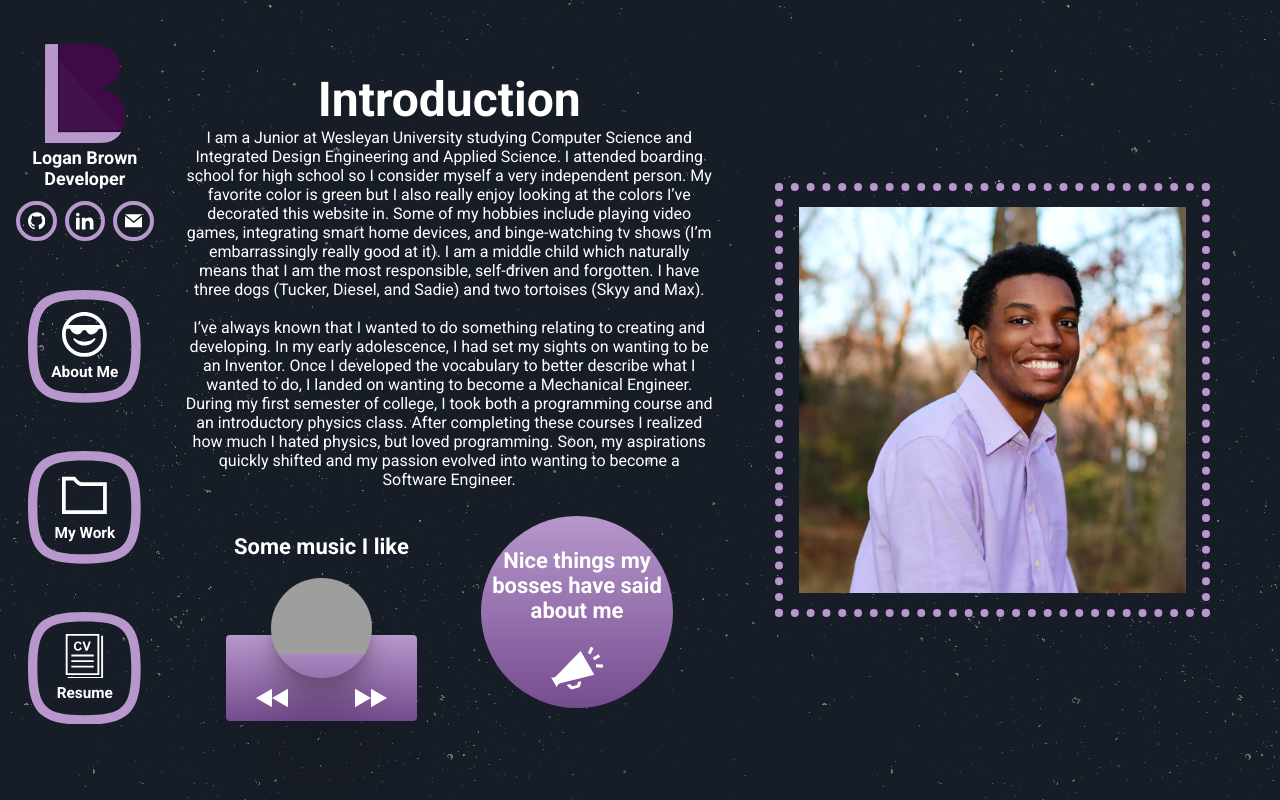
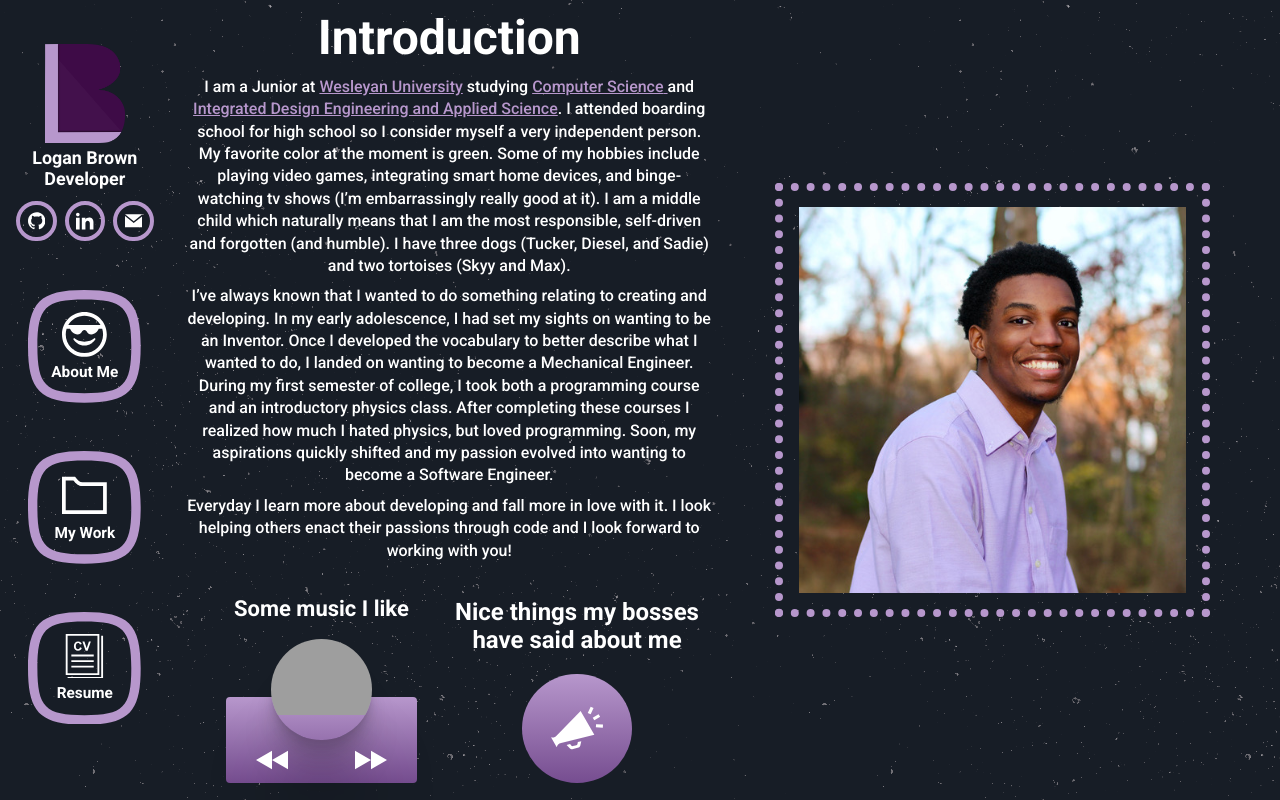
Before and after one commit to Lr-Brown/blkswn, a React (Create React App) app: page / in a window 1280 px wide. Built offline with nearby package versions, Linux system fonts and the light colour scheme; grey boxes are pictures that could not be loaded.

Commit message:
improved mobile version + small ui adjustments

```diff
--- a/src/lib/GlobalStyles.js
+++ b/src/lib/GlobalStyles.js
@@ -69,6 +69,7 @@ button{
     -webkit-box-sizing: border-box;
     box-sizing: border-box;
     scroll-behavior: smooth;
+    @media only screen and (min-width: 1024px) {
     ::-webkit-scrollbar {
       width: 12px;
       }
@@ -82,6 +83,8 @@ button{
           );
         border-radius: 4px;
       }
+  }
+
     }
 }
 
--- a/src/sections/intro/index.js
+++ b/src/sections/intro/index.js
@@ -26,18 +26,39 @@ const IntroView = () => {
         <SAboutMe>
           <STitle>Introduction</STitle>
           <SText>
-            I am a Junior at Wesleyan University studying Computer Science and
-            Integrated Design Engineering and Applied Science. I attended
-            boarding school for high school so I consider myself a very
-            independent person. My favorite color is green but I also really
-            enjoy looking at the colors I’ve decorated this website in. Some of
-            my hobbies include playing video games, integrating smart home
-            devices, and binge-watching tv shows (I’m embarrassingly really good
-            at it). I am a middle child which naturally means that I am the most
-            responsible, self-driven and forgotten. I have three dogs (Tucker,
-            Diesel, and Sadie) and two tortoises (Skyy and Max).
+            I am a Junior at{" "}
+            <a
+              href="https://www.wesleyan.edu/"
+              target="_blank"
+              rel="noopener noreferrer"
+            >
+              Wesleyan University
+            </a>{" "}
+            studying{" "}
+            <a
+              href="https://www.wesleyan.edu/mathcs/cs/index.html"
+              target="_blank"
+              rel="noopener noreferrer"
+            >
+              Computer Science{" "}
+            </a>{" "}
+            and{" "}
+            <a
+              href="https://www.wesleyan.edu/ideas/"
+              target="_blank"
+              rel="noopener noreferrer"
+            >
+              Integrated Design Engineering and Applied Science
+            </a>
+            . I attended boarding school for high school so I consider myself a
+            very independent person. My favorite color at the moment is green.
+            Some of my hobbies include playing video games, integrating smart
+            home devices, and binge-watching tv shows (I’m embarrassingly really
+            good at it). I am a middle child which naturally means that I am the
+            most responsible, self-driven and forgotten (and humble). I have
+            three dogs (Tucker, Diesel, and Sadie) and two tortoises (Skyy and
+            Max).
           </SText>
-          <br />
           <SText>
             I’ve always known that I wanted to do something relating to creating
             and developing. In my early adolescence, I had set my sights on
@@ -49,15 +70,11 @@ const IntroView = () => {
             loved programming. Soon, my aspirations quickly shifted and my
             passion evolved into wanting to become a Software Engineer.
           </SText>
-          <br />
-          {/* <SText>
-            In most of my projects I work in the front end. When I’m coding, I
-            enjoy listening to R&B, Rap, and Jazz music. Some notable artists
-            include: Smino, Ari Lennox, and Jhené Aiko. I hope you take the time
-            to explore all of my projects, reflections and experience. I love
-            helping others enact their passions through code and I look forward
-            to working with you!
-          </SText> */}
+          <SText>
+            Everyday I learn more about developing and fall more in love with
+            it. I look helping others enact their passions through code and I
+            look forward to working with you!
+          </SText>
           <SOther>
             <SMuscicSection>
               <h1>Some music I like</h1>
@@ -96,14 +113,24 @@ const IntroView = () => {
                 </SMediaControls>
               </SMusic>
             </SMuscicSection>
+            <div
+              style={{
+                display: "flex",
+                flexDirection: "column",
+                alignItems: "center",
+                textAlign: "center",
+                justifyContent: "space-between",
+              }}
+            >
+              <h2> Nice things my bosses have said about me</h2>
               <SPraise
                 whileHover={{ scale: 1.05 }}
                 href={"recs.pdf"}
                 target="_blank"
               >
-              <h1> Nice things my bosses have said about me</h1>
                 <Icons.MegaPhone size="52px" />
               </SPraise>
+            </div>
           </SOther>
         </SAboutMe>
         <SPicture src={"/images/logan.jpeg"} alt={"A photo of Logan"} />
--- a/src/sections/intro/style.js
+++ b/src/sections/intro/style.js
@@ -29,14 +29,19 @@ export const SPicture = styled.img`
   display: flex;
   object-fit: contain;
   padding: 16px;
+  @media only screen and (max-width: 1023px) {
+    margin-bottom: 50px;
+  }
 `
 
-export const STitle = styled.div`
+export const STitle = styled.h1`
   display: flex;
   font-size: var(--title1);
   text-align: center;
   font-weight: 600;
   justify-content: center;
+  margin-block-start: 0em;
+  margin-block-end: 0.2em;
 `
 
 export const SContent = styled.div`
@@ -51,12 +56,17 @@ export const SContent = styled.div`
   }
 `
 export const SText = styled.p`
-  display: flex;
+  display: inline;
   text-align: center;
   flex-direction: column;
   font-size: var(--body);
   margin-block-start: 0em;
-  margin-block-end: 0em;
+  margin-block-end: 0.5em;
+  font-weight: 500;
+  line-height: 1.4;
+  a {
+    color: var(--primaryColor);
+  }
 `
 export const SAboutMe = styled.section`
   display: flex;
@@ -69,7 +79,6 @@ export const SOther = styled.span`
   grid-template-columns: repeat(2, 1fr);
   padding: 8px;
   justify-items: center;
-  width: 100%;
   @media only screen and (max-width: 1023px) {
     grid-template-columns: 1fr;
   }
@@ -86,7 +95,7 @@ export const SMuscicSection = styled.div`
   }
   @media only screen and (max-width: 1023px) {
     width: 100%;
-    margin: 16px 0px;
+    margin-bottom: 50px;
   }
 `
 export const SMusic = styled.div`
@@ -141,23 +150,18 @@ export const SMediaControls = styled.div`
 
 export const SPraise = styled(motion.a)`
   display: flex;
-  text-decoration: none;
   border-radius: 50%;
+  background: var(--primaryGradient);
+  padding: 16px;
+  height: 100%;
+  justify-content: center;
+  align-items: center;
   aspect-ratio: 1/1;
-  width: 75%;
-  flex-direction: column;
-  justify-content: space-evenly;
-  background: var(--primaryGradient);
-  align-items: center;
-  justify-content: center;
-  margin: 0px 8px;
-  padding: 8px;
-  color: var(--primaryTextColor);
-  h1 {
-    font-size: var(--headline);
-    text-align: center;
-  }
+  width: fit-content;
   path {
     fill: var(--icons);
   }
+  @media only screen and (max-width: 1023px) {
+    margin-bottom: 50px;
+  }
 `
--- a/src/sections/works/components/highlight/index.js
+++ b/src/sections/works/components/highlight/index.js
@@ -68,14 +68,13 @@ export const HighLightedWork = ({
             </SButtonRow>
           </SDescription>
           <SButtonRow index={index}>
-            {window.matchMedia("(min-width: 1024px)").matches && (
-              <Button
-                handleClick={handleClick}
-                text={"What I've learned"}
-                color={"var(--primaryColor)"}
-                margin="8px"
-              />
-            )}
+            <Button
+              handleClick={handleClick}
+              text={"All the details!"}
+              color={"var(--primaryColor)"}
+              margin="8px"
+            />
+
             <Button
               handleClick={openGallery}
               text={"Gallery"}
--- a/src/sections/works/components/other-cards/index.js
+++ b/src/sections/works/components/other-cards/index.js
@@ -13,7 +13,7 @@ const WorksCard = ({ content, onClick, layoutId, openSlide }) => {
         {window.matchMedia("(min-width: 1024px)").matches && (
           <Button
             handleClick={onClick}
-            text={"What I've Learned"}
+            text={"All the details"}
             color={"var(--secondaryColor)"}
           />
         )}
--- a/src/sections/works/components/other-cards/style.js
+++ b/src/sections/works/components/other-cards/style.js
@@ -10,6 +10,7 @@ export const SCard = styled(motion.div)`
   max-width: 500px;
   width: 100%;
   border-radius: 8px;
+  padding: 16px;
   background: linear-gradient(
     315deg,
     rgba(183, 151, 204, 1) 0%,
@@ -17,7 +18,6 @@ export const SCard = styled(motion.div)`
   );
   box-shadow: 0px 2px 4px rgba(0, 0, 0, 0.3);
   img {
-    border-radius: 12px;
     object-fit: contain;
     max-width: 80%;
     height: 30%;
--- a/src/sections/works/components/reflection-cards/style.js
+++ b/src/sections/works/components/reflection-cards/style.js
@@ -20,6 +20,11 @@ export const SCard = styled(motion.div)`
   );
   box-shadow: 0px 2px 4px rgba(0, 0, 0, 0.3);
   align-items: center;
+  @media only screen and (max-width: 1023px) {
+    width: 75vw;
+    max-height: 90vh;
+    align-items: center;
+  }
 `
 export const SContent = styled(motion.div)`
   display: flex;
@@ -43,15 +48,16 @@ export const SQuestionButton = styled(motion.button)`
   font-size: var(--body);
   color: white;
   margin: 8px;
+  height: 100%;
 `
 
 export const SBody = styled(motion.div)`
   flex-direction: row;
-  margin-top: 16px;
   display: flex;
   width: 100%;
   height: 90%;
   justify-content: space-evenly;
+  overflow-y: auto;
 `
 
 export const SIcon = styled(motion.img)`
@@ -59,6 +65,9 @@ export const SIcon = styled(motion.img)`
   display: flex;
   height: 100%;
   object-fit: contain;
+  @media only screen and (max-width: 1023px) {
+    height: 10vw;
+  }
 `
 
 export const SButton = styled(motion.div)`
@@ -75,19 +84,20 @@ export const SHeader = styled(motion.div)`
   font-size: var(--title1);
   display: flex;
   font-weight: bolder;
+  @media only screen and (max-width: 1023px) {
+    font-size: 5vw;
+  }
 `
 export const SDescription = styled(motion.div)`
-  justify-content: center;
   width: 100%;
   display: flex;
-  padding: 16px;
   p {
     font-size: var(--body);
     line-height: normal;
+    white-space: pre-wrap;
   }
   flex-direction: column;
-  overflow-y: hidden;
-  overflow-x: hidden;
+  overflow-y: auto;
 `
 
 export const SOverlay = styled(motion.div)`
```
Also changed, not shown: src/lib/assets.json (+5 -5 lines). Lines whose indentation alone changed are shown as unchanged.
